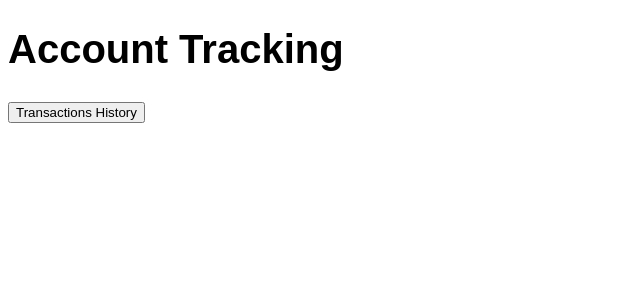
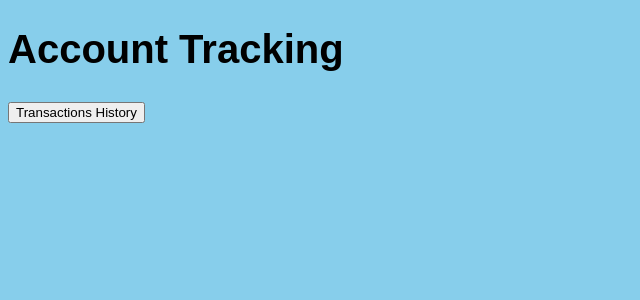
Before and after one commit to kirstyihen/budgetTracker-w4111-proj1, a Flask app: template templates/account_tracking.html in a window 1280 px wide. Shown: the top 300 px of the page, without its empty margins (0-640 px from the left). Run offline with Flask 3, Linux system fonts and the light colour scheme; the template is opened without the code that fills it, so the values that code supplies are empty; parts of the project's set-up code (start-up, migrations or seed data) failed here and were passed over; some libraries are stand-ins or nearby versions.

Commit message:
Update account_tracking.html

```diff
--- a/templates/account_tracking.html
+++ b/templates/account_tracking.html
@@ -6,7 +6,7 @@
         }
       </style>
 
-  <body>
+  <body style="background-color:#87CEEB;">
   <h1>Account Tracking</h1>
   <form style="display: inline-block;" id="transactionsForm" method="post">
     <input type="submit" value="Transactions History" onclick="toggleTransactionsData()">
```
